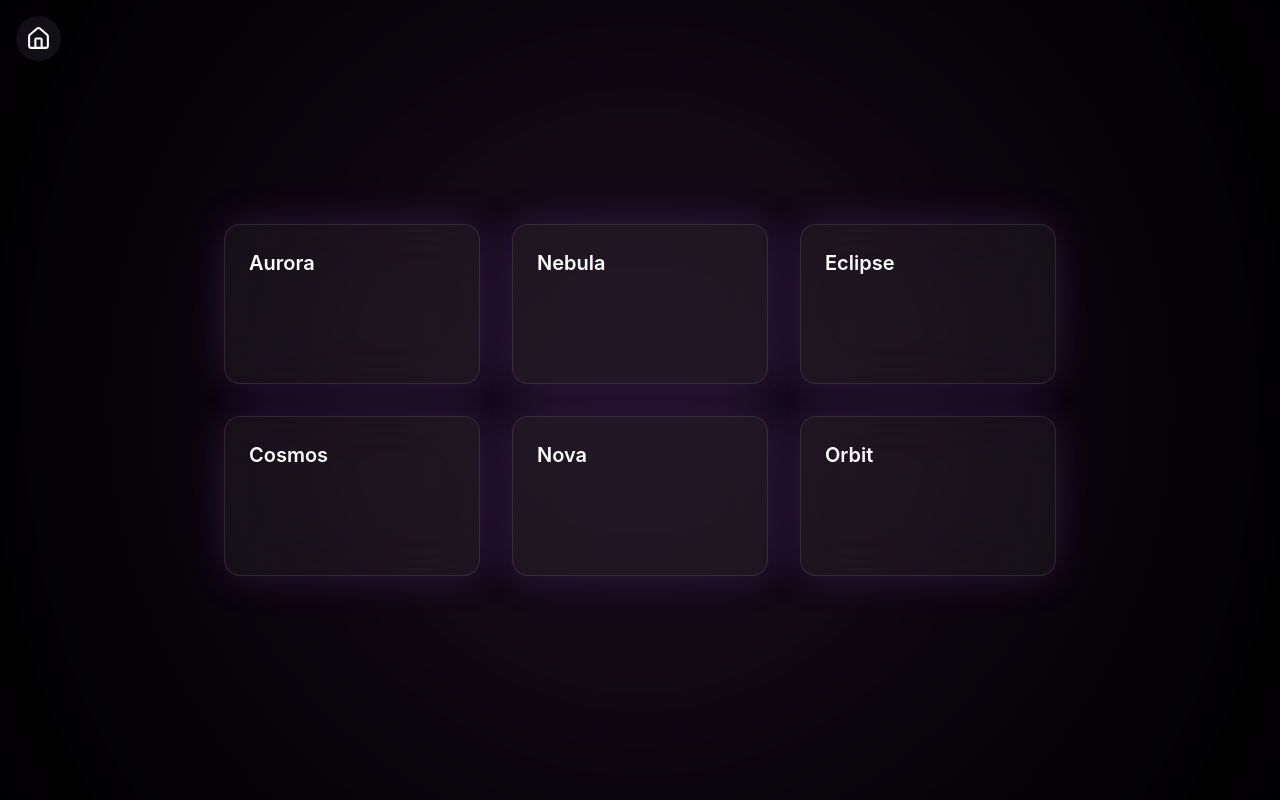
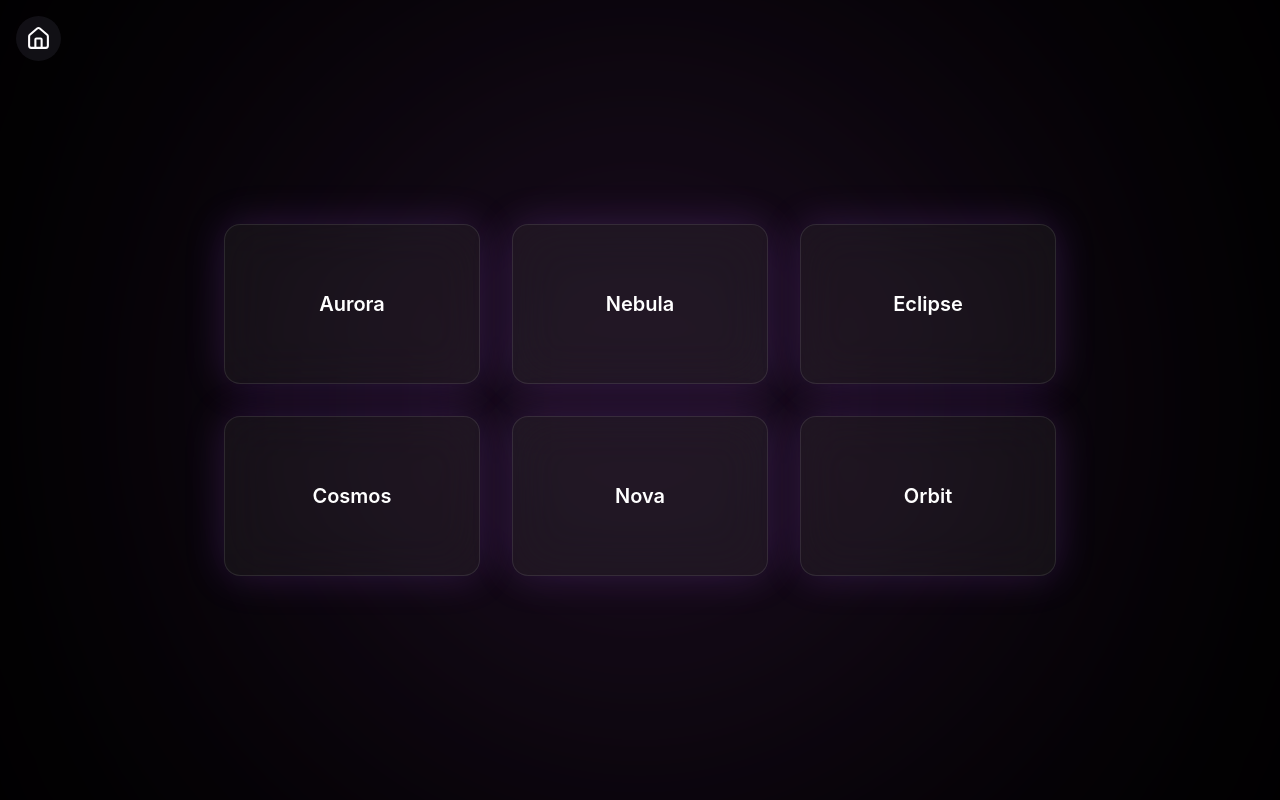
Before and after one commit to Hrisshhii/react-practice, a React (Vite) app in the folder framermotion/: page /#/glass-morphing in a window 1280 px wide. Built offline with nearby package versions, Linux system fonts and the light colour scheme.

Commit message:
fixing the card layout

```diff
--- a/framermotion/src/components/Morphing/GlassMorph.tsx
+++ b/framermotion/src/components/Morphing/GlassMorph.tsx
@@ -58,7 +58,7 @@ const GlassMorph=()=>{
         <div className="relative z-10 grid grid-cols-3 gap-8">
           {cards.map((card)=>(
             <motion.div key={card.id} layoutId={`card-${card.id}`} whileHover={{scale:1.05,y:-10}} onClick={()=>setSelected(card)}
-              className="cursor-pointer p-6 w-64 h-40 bg-white/5 backdrop-blur-xl border border-white/10 rounded-2xl shadow-[0_0_40px_rgba(168,85,247,0.2)] text-white"
+              className="cursor-pointer p-6 w-64 h-40 bg-white/5 backdrop-blur-xl border border-white/10 rounded-2xl shadow-[0_0_40px_rgba(168,85,247,0.2)] text-white flex justify-center items-center"
             >
               <motion.h2 layoutId={`title-${card.id}`} className="text-xl font-semibold">{card.title}</motion.h2>
             </motion.div>
```
